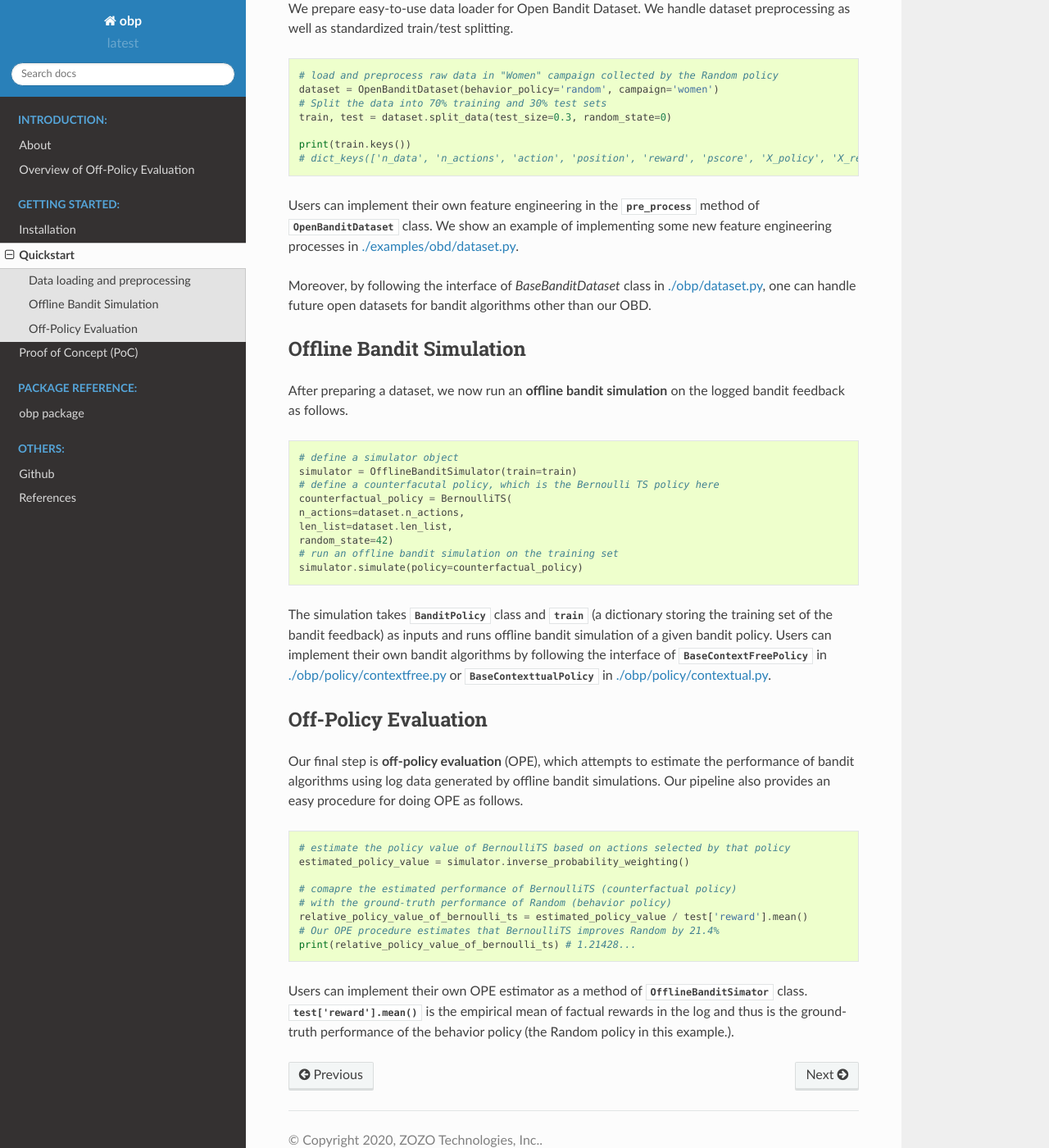
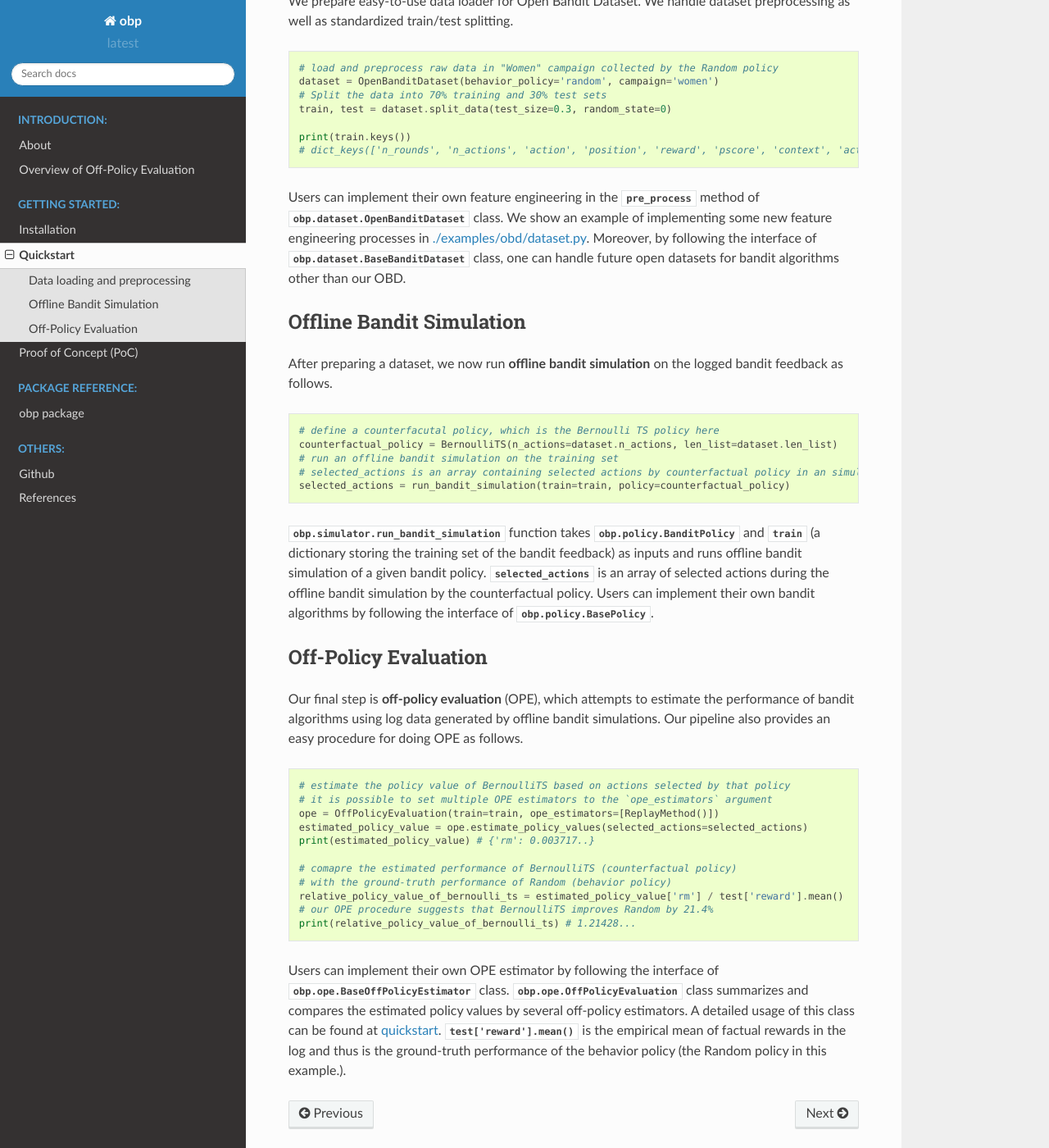
Before and after one commit to st-tech/zr-obp, a Sphinx documentation site: the page built from docs/quickstart.rst, in a window 1280 px wide and 1400 px high, scrolled down 821 px. Shown: the whole window at 82% size. Built offline with Sphinx 7.4.7 and the Read the Docs theme 2.0.0, drawn with Linux system fonts in a browser that asks for light colours; some of the changed text lies outside the part shown.

Commit message:
update docs

```diff
--- a/docs/quickstart.rst
+++ b/docs/quickstart.rst
@@ -2,7 +2,8 @@
 Quickstart
 ============
 
-We show an example of conducting an offline evaluation of the performance of BernoulliTS using *Inverse Probability Weighting* as an OPE estimator and the Random policy as a behavior policy.
+We show an example of conducting offline evaluation of the performance of Bernoulli Thompson Sampling (BernoulliTS) as a counterfactual policy using *Replay Method*
+and logged bandit feedback generated by the Random policy (behavior policy).
 We see that only ten lines of code are sufficient to complete OPE from scratch.
 
 .. code-block:: python
@@ -10,29 +11,26 @@ We see that only ten lines of code are sufficient to complete OPE from scratch.
     # a case for implementing OPE of the BernoulliTS policy using log data generated by the Random policy
     from obp.dataset import OpenBanditDataset
     from obp.policy import BernoulliTS
-    from obp.simulator import OfflineBanditSimulator
+    from obp.simulator import run_bandit_simulation
+    from obp.ope import OffPolicyEvaluation ReplayMethod
 
     # (1) Data loading and preprocessing
-    dataset = OpenBanditDataset(behavior_policy='random', campaign='women')
+    dataset = OpenBanditDataset(behavior_policy='random', campaign='all')
     train, test = dataset.split_data(test_size=0.3, random_state=42)
 
     # (2) Offline Bandit Simulation
-    simulator = OfflineBanditSimulator(train=train)
-    counterfactual_policy = BernoulliTS(
-    n_actions=dataset.n_actions,
-    len_list=dataset.len_list,
-    random_state=42)
-    simulator.simulate(policy=counterfactual_policy)
+    counterfactual_policy = BernoulliTS(n_actions=dataset.n_actions, len_list=dataset.len_list)
+    selected_actions = run_bandit_simulation(train=train, policy=counterfactual_policy)
 
     # (3) Off-Policy Evaluation
-    estimated_policy_value = simulator.inverse_probability_weighting()
+    ope = OffPolicyEvaluation(train=train, ope_estimators=[ReplayMethod()])
+    estimated_policy_value = ope.estimate_policy_values(selected_actions=selected_actions)
 
     # estimated performance of BernoulliTS relative to the ground-truth performance of Random
-    relative_policy_value_of_bernoulli_ts = estimated_policy_value / test['reward'].mean()
+    relative_policy_value_of_bernoulli_ts = estimated_policy_value['rm'] / test['reward'].mean()
     print(relative_policy_value_of_bernoulli_ts) # 1.21428...
 
-
-A gentle introduction with the same example can be found at `quickstart <https://github.com/st-tech/zr-obp/blob/master/examples/quickstart/quickstart.ipynb>`_.
+A detailed introduction with the same example can be found at `quickstart <https://github.com/st-tech/zr-obp/blob/master/examples/quickstart/quickstart.ipynb>`_.
 Below, we explain some important features in the example flow.
 
 
@@ -50,33 +48,28 @@ We handle dataset preprocessing as well as standardized train/test splitting.
     train, test = dataset.split_data(test_size=0.3, random_state=0)
 
     print(train.keys())
-    # dict_keys(['n_data', 'n_actions', 'action', 'position', 'reward', 'pscore', 'X_policy', 'X_reg', 'X_user'])
+    # dict_keys(['n_rounds', 'n_actions', 'action', 'position', 'reward', 'pscore', 'context', 'action_context'])
 
-Users can implement their own feature engineering in the :class:`pre_process` method of :class:`OpenBanditDataset` class.
+Users can implement their own feature engineering in the :class:`pre_process` method of :class:`obp.dataset.OpenBanditDataset` class.
 We show an example of implementing some new feature engineering processes in `./examples/obd/dataset.py <https://github.com/st-tech/zr-obp/blob/master/examples/obd/dataset.py>`_.
-
-Moreover, by following the interface of `BaseBanditDataset` class in `./obp/dataset.py <https://github.com/st-tech/zr-obp/blob/master/obp/dataset.py>`_, one can handle future open datasets for bandit algorithms other than our OBD.
+Moreover, by following the interface of :class:`obp.dataset.BaseBanditDataset` class, one can handle future open datasets for bandit algorithms other than our OBD.
 
 Offline Bandit Simulation
 ------------------------------
 
-After preparing a dataset, we now run an **offline bandit simulation** on the logged bandit feedback as follows.
+After preparing a dataset, we now run **offline bandit simulation** on the logged bandit feedback as follows.
 
 .. code-block:: python
 
-    # define a simulator object
-    simulator = OfflineBanditSimulator(train=train)
     # define a counterfacutal policy, which is the Bernoulli TS policy here
-    counterfactual_policy = BernoulliTS(
-    n_actions=dataset.n_actions,
-    len_list=dataset.len_list,
-    random_state=42)
+    counterfactual_policy = BernoulliTS(n_actions=dataset.n_actions, len_list=dataset.len_list)
     # run an offline bandit simulation on the training set
-    simulator.simulate(policy=counterfactual_policy)
+    # selected_actions is an array containing selected actions by counterfactual policy in an simulation
+    selected_actions = run_bandit_simulation(train=train, policy=counterfactual_policy)
 
-
-The simulation takes :class:`BanditPolicy` class and :class:`train` (a dictionary storing the training set of the bandit feedback) as inputs and runs offline bandit simulation of a given bandit policy.
-Users can implement their own bandit algorithms by following the interface of :class:`BaseContextFreePolicy` in `./obp/policy/contextfree.py <https://github.com/st-tech/zr-obp/blob/master/obp/policy/contextfree.py>`_ or :class:`BaseContexttualPolicy` in `./obp/policy/contextual.py <https://github.com/st-tech/zr-obp/blob/master/obp/policy/contextual.py>`_.
+:class:`obp.simulator.run_bandit_simulation` function takes :class:`obp.policy.BanditPolicy` and :class:`train` (a dictionary storing the training set of the bandit feedback) as inputs and runs offline bandit simulation of a given bandit policy.
+:class:`selected_actions` is an array of selected actions during the offline bandit simulation by the counterfactual policy.
+Users can implement their own bandit algorithms by following the interface of :class:`obp.policy.BasePolicy`.
 
 
 Off-Policy Evaluation
@@ -88,13 +81,17 @@ Our pipeline also provides an easy procedure for doing OPE as follows.
 .. code-block:: python
 
     # estimate the policy value of BernoulliTS based on actions selected by that policy
-    estimated_policy_value = simulator.inverse_probability_weighting()
+    # it is possible to set multiple OPE estimators to the `ope_estimators` argument
+    ope = OffPolicyEvaluation(train=train, ope_estimators=[ReplayMethod()])
+    estimated_policy_value = ope.estimate_policy_values(selected_actions=selected_actions)
+    print(estimated_policy_value) # {'rm': 0.003717..}
 
     # comapre the estimated performance of BernoulliTS (counterfactual policy)
     # with the ground-truth performance of Random (behavior policy)
-    relative_policy_value_of_bernoulli_ts = estimated_policy_value / test['reward'].mean()
-    # Our OPE procedure estimates that BernoulliTS improves Random by 21.4%
+    relative_policy_value_of_bernoulli_ts = estimated_policy_value['rm'] / test['reward'].mean()
+    # our OPE procedure suggests that BernoulliTS improves Random by 21.4%
     print(relative_policy_value_of_bernoulli_ts) # 1.21428...
 
-Users can implement their own OPE estimator as a method of :class:`OfflineBanditSimator` class.
-:class:`test['reward'].mean()` is the empirical mean of factual rewards in the log and thus is the ground-truth performance of the behavior policy (the Random policy in this example.).
+Users can implement their own OPE estimator by following the interface of :class:`obp.ope.BaseOffPolicyEstimator` class.
+:class:`obp.ope.OffPolicyEvaluation` class summarizes and compares the estimated policy values by several off-policy estimators.
+A detailed usage of this class can be found at `quickstart <https://github.com/st-tech/zr-obp/tree/master/examples/quickstart>`_. :class:`test['reward'].mean()` is the empirical mean of factual rewards in the log and thus is the ground-truth performance of the behavior policy (the Random policy in this example.).
```
Also changed, not shown: docs/obp.rst (+22 -0 lines), docs/ope.rst (+0 -12 lines).
